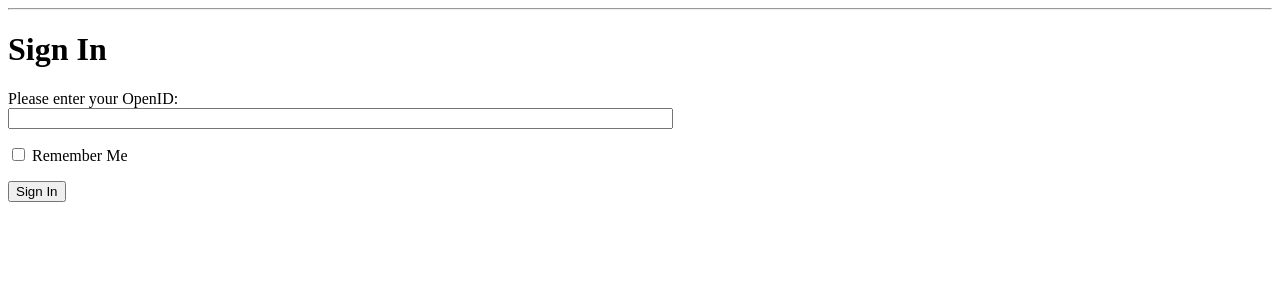
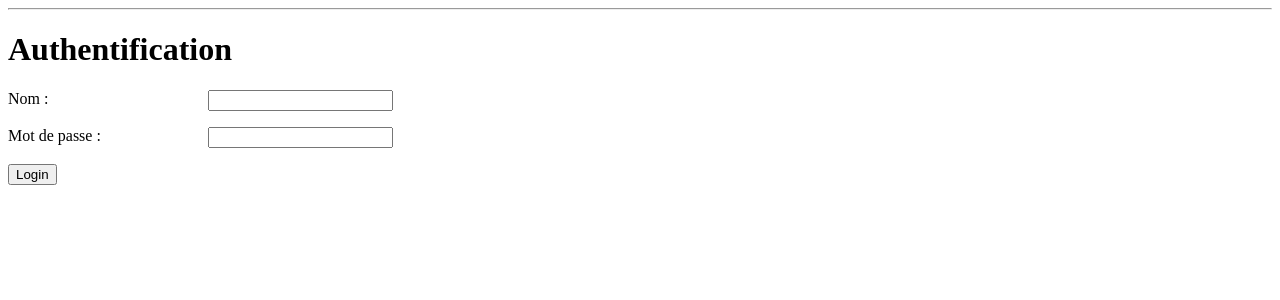
Before and after one commit to 22decembre/biblib, a Flask app: page /login in a window 1280 px wide. Shown: the part 26-326 px from the top of the page. Run offline with Flask 2, Linux system fonts and the light colour scheme; parts of the project's set-up code (start-up, migrations or seed data) failed here and were passed over.

Commit message:
fonction de login via ldap ajoutée

```diff
--- a/app/__init__.py
+++ b/app/__init__.py
@@ -2,6 +2,7 @@
 
 from flask import Flask
 from flask.ext.sqlalchemy import SQLAlchemy
+from flask.ext.ldap import LDAP, login_required
 
 app = Flask(__name__)
 app.config.from_object('config')
--- a/app/forms.py
+++ b/app/forms.py
@@ -2,7 +2,7 @@
 
 import flask
 from models import Author, Book
-from flask.ext.wtf import Form, Field, TextField, BooleanField, DateField, HiddenField, IntegerField, DecimalField, TextAreaField, QuerySelectField, FileField, file_allowed, validators, Required
+from flask.ext.wtf import Form, Field, TextField, PasswordField, BooleanField, DateField, HiddenField, IntegerField, DecimalField, TextAreaField, QuerySelectField, FileField, file_allowed, validators, Required
 from werkzeug import secure_filename
 
 def possible_author():
@@ -13,8 +13,8 @@ def possible_book():
     #return Book.query(filter(Book.authors != author_id))
 
 class LoginForm(Form):
-    openid = TextField('openid', validators = [Required()])
-    remember_me = BooleanField('remember_me', default = False)
+    username = TextField("Username", [validators.Length(min=2, max=25)])
+    password = PasswordField('Password', [validators.Required()])
 
 class DeleteForm(Form):
 	delete = BooleanField('delete', default = False)
--- a/app/templates/login.html
+++ b/app/templates/login.html
@@ -2,14 +2,11 @@
 {% extends "admin.html" %}
 
 {% block content %}
-<h1>Sign In</h1>
+<h1>Authentification</h1>
 <form action="" method="post" name="login">
     {{form.hidden_tag()}}
-    <p>
-        Please enter your OpenID:<br>
-        {{form.openid(size=80)}}<br>
-    </p>
-    <p>{{form.remember_me}} Remember Me</p>
-    <p><input type="submit" value="Sign In"></p>
+    <p><label for="username">Nom : </label>{{form.username}}</p>
+    <p><label for="password">Mot de passe : </label>{{form.password}}</p>
+    <p><input type="submit" value="Login"></p>
 </form>
 {% endblock %}
--- a/app/views.py
+++ b/app/views.py
@@ -1,13 +1,15 @@
 # -*- coding: utf-8 -*-
 
 from flask import render_template, flash, redirect, request
+from flask.ext.login import LoginManager, login_user, UserMixin, login_required, logout_user, current_user
 from flask.ext.wtf import Form, TextField, BooleanField, DateField, IntegerField, DecimalField, TextAreaField, FileField, file_allowed, validators, Required
 from app import app, db
-from config import AWS_KEY,AMAZON_SECRET_KEY,LANG
+from config import AWS_KEY,AMAZON_SECRET_KEY,LANG, LDAP_HOST, LDAP_BASE_DN, LDAP_ID
 from models import Author, Book
 from forms import BookForm, AuthorForm, SearchForm, LoginForm, DeleteForm
 from lxml import objectify
 import bottlenose
+import simpleldap
 import os
 from werkzeug.datastructures import FileStorage
 
@@ -37,15 +39,75 @@ def author(number):
 		author.img = True
 	return render_template('author.html', sitename = 'Ma Bibliotheque', title = author, author = author)
 
-### backend / admin
+### login / ldap
 
-@app.route('/login', methods = ['GET', 'POST'])
+login_manager = LoginManager()
+login_manager.init_app(app)
+
+class User(UserMixin):
+	def __init__(self, uid=None, name=None, passwd=None):
+
+		self.active = False
+
+		ldapres = ldap_fetch(uid=uid, name=name, passwd=passwd)
+
+		if ldapres is not None:
+			self.name = ldapres['name']
+			self.id = ldapres['id']
+			# assume that a disabled user belongs to group 404
+			if ldapres['gid'] != 404:
+				self.active = True
+			self.gid = ldapres['gid']
+
+	def is_active(self):
+		return self.active
+
+	def get_id(self):
+		return self.id
+
+def ldap_name(name):
+	return '{0}={1},{2}'.format(LDAP_ID, name, LDAP_BASE_DN)
+
+def ldap_fetch(uid=None, name=None, passwd=None):
+	try:
+		if name is not None and passwd is not None:
+			l = simpleldap.Connection(LDAP_HOST,dn=ldap_name(name),password=passwd)
+			r = l.search('uid={0}'.format(name), base_dn=LDAP_BASE_DN)
+		else:
+			l = simpleldap.Connection(LDAP_HOST)
+			r = l.search('uidNumber={0}'.format(uid), base_dn=LDAP_BASE_DN)
+		return {
+			'name': r[0]['uid'][0],
+			'id': unicode(r[0]['uidNumber'][0]),
+			'gid': int(r[0]['gidNumber'][0])
+			}
+	except:
+		return None
+
+@login_manager.user_loader
+def load_user(userid):
+	return User(uid=userid)
+
+@app.route("/login", methods=["GET", "POST"])
 def login():
 	form = LoginForm()
-	if form.validate_on_submit():
-		flash('Login requested for OpenID="' + form.openid.data + '", remember_me=' + str(form.remember_me.data))
-		return redirect('/index')
-	return render_template('login.html', title = 'Sign In', form = form)
+	if request.method == 'POST' and form.validate():
+		user = User(name=form.username.data, passwd=form.password.data)
+
+		if user.active:
+			login_user(user)
+			flash("Logged in successfully.")
+			return redirect("/admin")
+	return render_template("login.html", form=form)
+
+
+@app.route("/logout", methods=["GET", "POST"])
+@login_required
+def logout():
+	logout_user()
+	return redirect("/")
+
+### admin / backend
 
 @app.route('/admin')
 def admin():
```
Also changed, not shown: config.py (+5 -2 lines).
